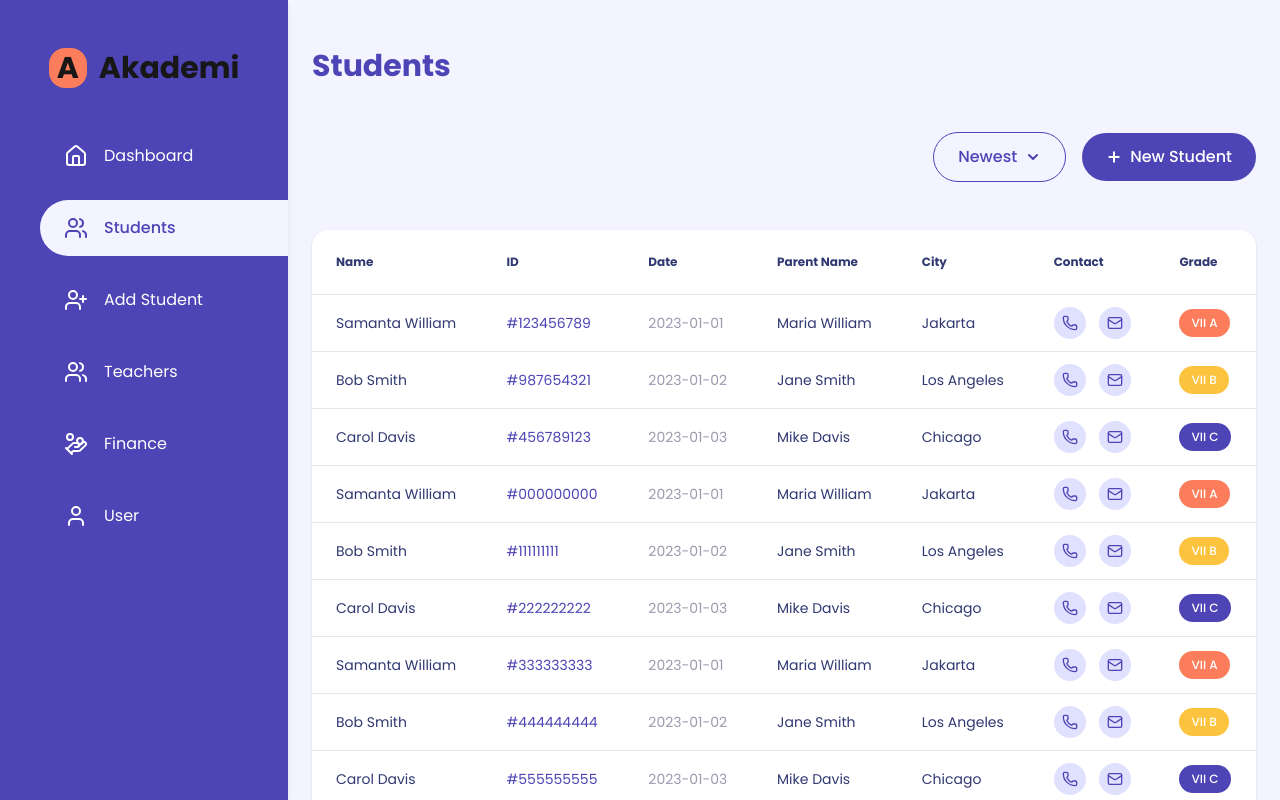
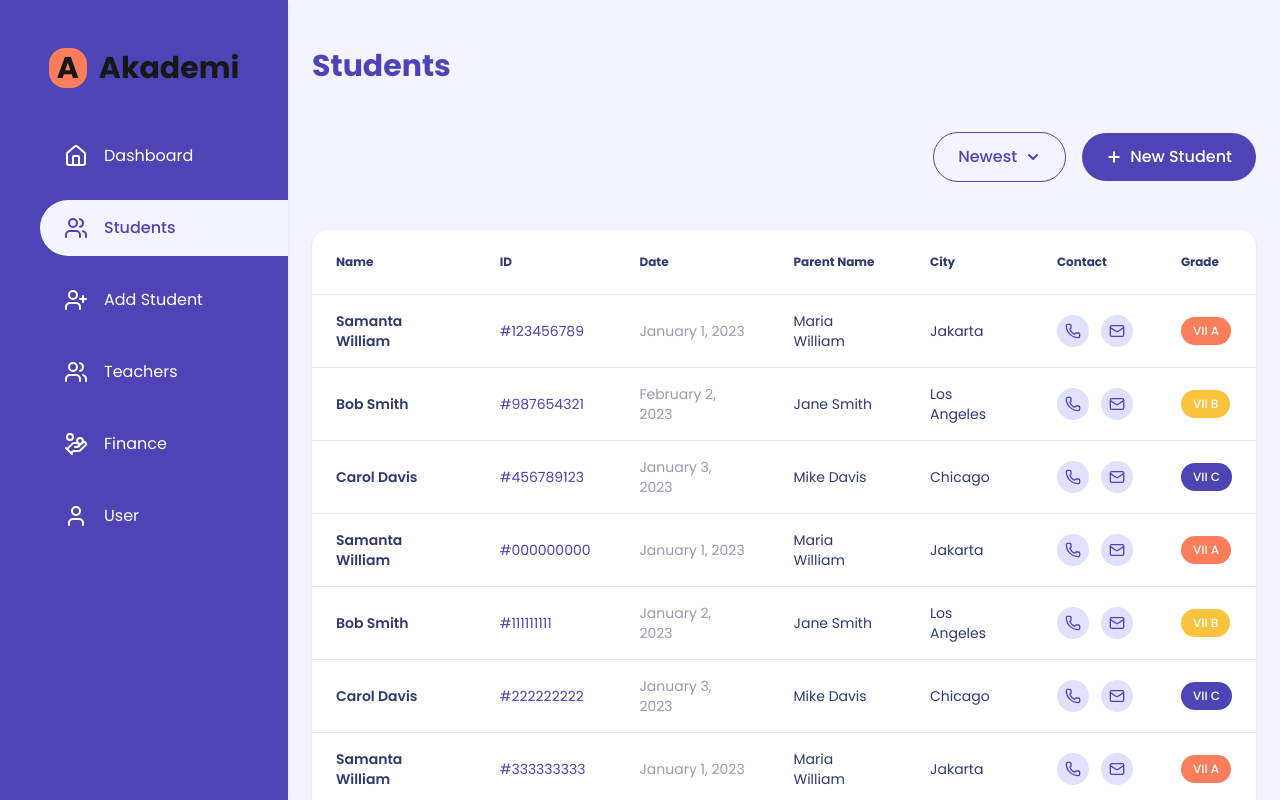
Before and after one commit to 3-du4rd4/desafio-frontend, a Next.js app: page /students in a window 1280 px wide. Built offline with nearby package versions, Linux system fonts and the light colour scheme.

Commit message:
feat: adicionar formatador de datas e integrar em StudentsTable

```diff
--- a/src/components/students/StudentsTable.tsx
+++ b/src/components/students/StudentsTable.tsx
@@ -4,6 +4,7 @@ import React, { useState } from 'react';
 import { Phone, Mail } from 'lucide-react';
 import Badge from '@/components/layout/Badge';
 import Pagination from '../layout/Pagination';
+import { formatDate } from '@/utils/date';
 
 interface Student {
     id: string;
@@ -30,7 +31,7 @@ const StudentsTable = ({ students }: StudentsTableProps) => {
 
     const defaultStudents: Student[] = [
         { id: '#123456789', name: 'Samanta William', date: '2023-01-01', parentName: 'Maria William', city: 'Jakarta', grade: 'VII A' },
-        { id: '#987654321', name: 'Bob Smith', date: '2023-01-02', parentName: 'Jane Smith', city: 'Los Angeles', grade: 'VII B' },
+        { id: '#987654321', name: 'Bob Smith', date: '2023-02-02', parentName: 'Jane Smith', city: 'Los Angeles', grade: 'VII B' },
         { id: '#456789123', name: 'Carol Davis', date: '2023-01-03', parentName: 'Mike Davis', city: 'Chicago', grade: 'VII C' },
         { id: '#000000000', name: 'Samanta William', date: '2023-01-01', parentName: 'Maria William', city: 'Jakarta', grade: 'VII A' },
         { id: '#111111111', name: 'Bob Smith', date: '2023-01-02', parentName: 'Jane Smith', city: 'Los Angeles', grade: 'VII B' },
@@ -63,18 +64,18 @@ const StudentsTable = ({ students }: StudentsTableProps) => {
                     <tbody className='divide-y divide-gray-200 text-[#303972] text-sm'>
                         {data.map(student => (
                         <tr key={student.id} className=" hover:bg-[#f7f8fe] transition-colors">
-                            <td className="py-3 px-6">{student.name}</td>
-                            <td className="py-3 px-6 text-[#4D44B5]">{student.id}</td>
-                            <td className="py-3 px-6 text-[#A098AE]">{student.date}</td>
-                            <td className="py-3 px-6">{student.parentName}</td>
-                            <td className="py-3 px-6">{student.city}</td>
-                            <td className="py-3 px-6">
+                            <td className="py-4 px-6 font-semibold">{student.name}</td>
+                            <td className="py-4 px-6 text-[#4D44B5]">{student.id}</td>
+                            <td className="py-4 px-6 text-[#A098AE]">{formatDate(student.date)}</td>
+                            <td className="py-4 px-6">{student.parentName}</td>
+                            <td className="py-4 px-6">{student.city}</td>
+                            <td className="py-4 px-6">
                                 <div className='flex items-center justify-between gap-3'>
                                     <Badge icon={<Phone size={16} strokeWidth={2} />} color='#E0E0FF' textColor='#4D44B5' isCircle />
                                     <Badge icon={<Mail size={16} strokeWidth={2} />} color='#E0E0FF' textColor='#4D44B5' isCircle />
                                 </div>
                             </td>
-                            <td className="py-3 px-6">
+                            <td className="py-4 px-6">
                                 <Badge text={student.grade}
                                     color={gradeColors[student.grade] ?? '#E0E0FF'}
                                 />
--- /dev/null
+++ b/src/utils/date.ts
@@ -0,0 +1,19 @@
+export function formatDate(
+    dateString: string, format: 'long' | 'full' = 'long'
+): string {
+    let year: number, month: number, day: number;
+
+    const dateParts = dateString.includes('/') ? dateString.split('/') : dateString.split('-');
+
+    if (dateParts[0].length === 4) {
+        [year, month, day] = dateParts.map(Number);
+    } else {
+        [day, month, year] = dateParts.map(Number);
+    }
+
+    const date = new Date(year, month - 1, day);
+
+    return format === 'long'
+        ? date.toLocaleDateString('en-US', { month: 'long', day: 'numeric', year: 'numeric' })
+        : date.toLocaleDateString('pt-BR', { day: 'numeric', month: 'long', year: 'numeric' });
+}
```
